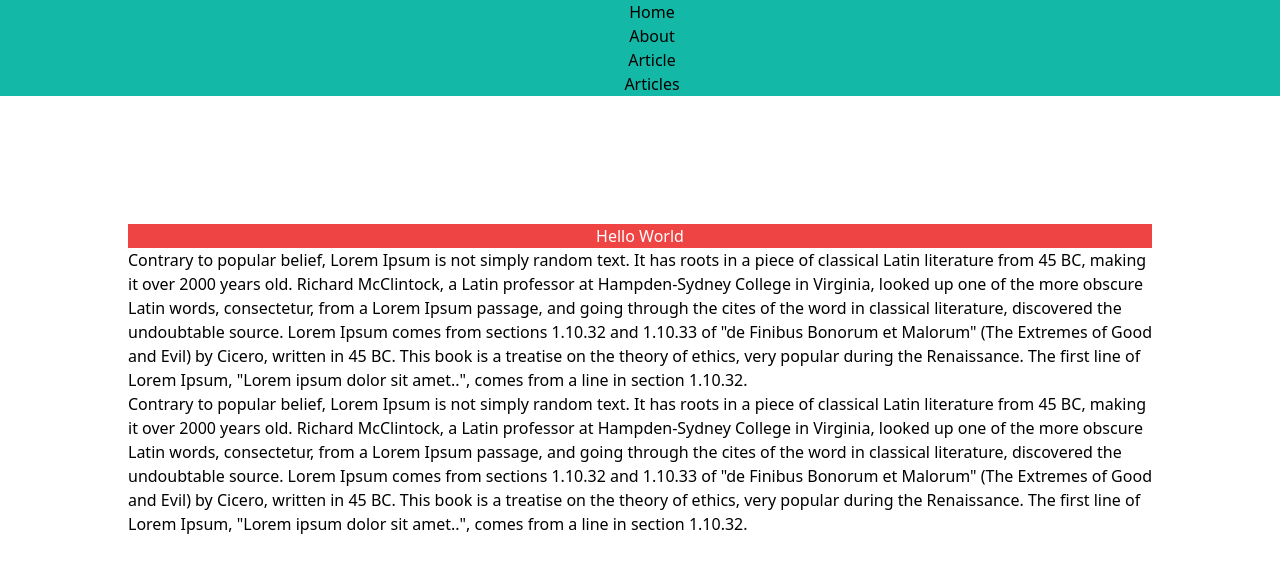
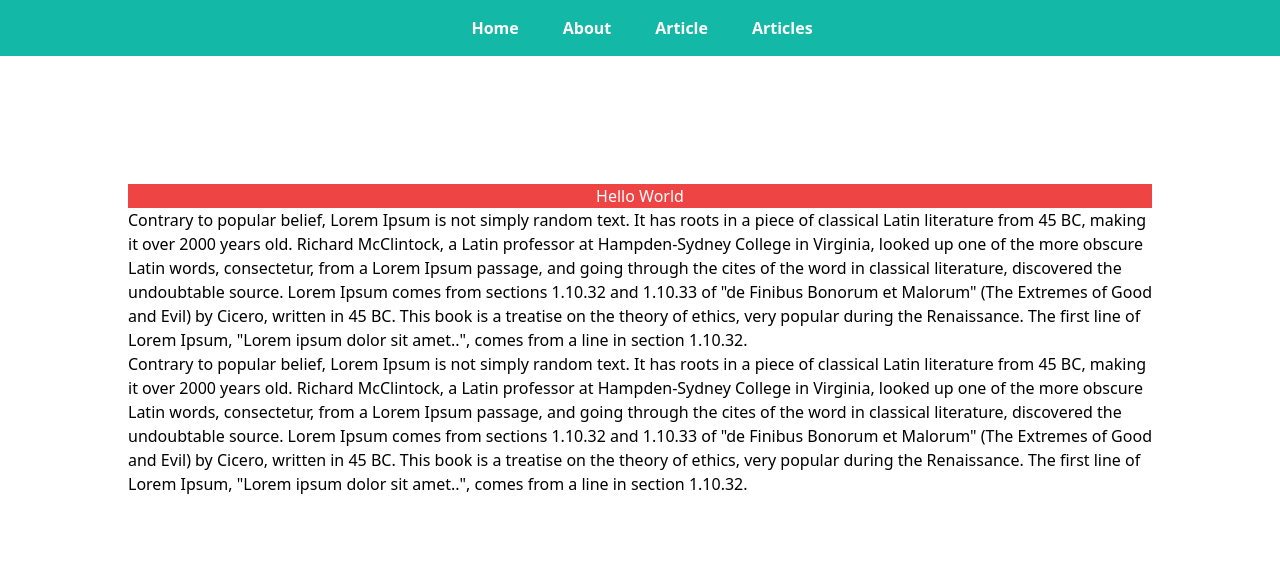
Before and after one commit to IbrahimOhid/mern_blog, a React (Create React App) app: page / in a window 1280 px wide. Shown: the top 570 px of the page. Built offline with nearby package versions, Linux system fonts and the light colour scheme.

Commit message:
atricle-content page added

```diff
--- a/src/App.js
+++ b/src/App.js
@@ -16,7 +16,7 @@
      <Routes>
      <Route path='/' element={<Home />} />
      <Route path='/about' element={<About />} />
-     <Route path='/article' element={<Article />} />
+     <Route path='/article/:name' element={<Article />} />
      <Route path='/articles' element={<ArticlesList />} />
      </Routes>
     </div>
--- a/src/components/Navbar.js
+++ b/src/components/Navbar.js
@@ -3,18 +3,18 @@
 
 const Navbar = () => {
   return (
-    <nav className="w-full bg-teal-500 top-0 text-center">
+    <nav className="w-full bg-teal-500 top-0 text-center py-4">
       <ul>
-        <li>
+        <li className="inline-block text-white mr-5 font-bold">
         <Link to='/' className="pl-6">Home</Link>
         </li>
-        <li>
+        <li className="inline-block text-white mr-5 font-bold">
         <Link to='/about' className="pl-6">About</Link>
         </li>
-        <li>
+        <li className="inline-block text-white mr-5 font-bold">
         <Link to='/article' className="pl-6">Article</Link>
         </li>
-        <li>
+        <li className="inline-block text-white mr-5 font-bold">
         <Link to='/articles' className="pl-6">Articles</Link>
         </li>
       </ul>
--- /dev/null
+++ b/src/pages/Article-Content.js
@@ -0,0 +1,31 @@
+const articles = [
+    {
+      name: "learn-react",
+      title: "The Fastest Way to Learn React",
+      thumbnail: "/images/blog1.jpeg",
+      content: [
+        "Welcome! Today were going to be talking about the fastest way to learn React. Lorem proin congue ligula id risus posuere, vel eleifend ex egestas. Sed in turpis leo. Aliquam malesuada in massa tincidunt egestas. Nam consectetur varius turpis, non porta arcu porttitor non. In tincidunt vulputate nulla quis egestas. Ut eleifend ut ipsum non fringilla. Praesent imperdiet nulla nec est luctus, at sodales purus euismod,Donec vel mauris lectus. Etiam nec lectus urna. Sed sodales ultrices dapibus. Nam blandit tristique risus, eget accumsan nisl interdum eu. Aenean ac accumsan nisi. Nunc vel pulvinar diam. Nam eleifend egestas viverra. Donec finibus lectus sed lorem ultricies, eget ornare leo luctus. Morbi vehicula, nulla eu tempor interdum, nibh elit congue tellus, ac vulputate urna lorem nec nisi. Morbi id consequat quam. Vivamus accumsan dui in facilisis aliquet,Etiam nec lectus urna. Sed sodales ultrices dapibus. Nam blandit tristique risus, eget accumsan nisl interdum eu. Aenean ac accumsan nisi. Nunc vel pulvinar diam. Nam eleifend egestas viverra. Donec finibus lectus sed lorem ultricies, eget ornare leo luctus. Morbi vehicula, nulla eu tempor interdum, nibh elit congue tellus, ac vulputate urna lorem nec nisi. Morbi id consequat quam. Vivamus accumsan dui in facilisis aliquet"
+      ],
+    },
+    {
+      name: "learn-node",
+      title: "How to Build a Node Server in 10 Minutes",
+      thumbnail: "/images/blog2.jpeg",
+      content: [
+        `In this article, we're going to be talking looking at a very quick way to set up a Node.js server. We'll be discussing some topics such as proin congue ligula id risus posuere, vel eleifend ex egestas. Sed in turpis leo. Aliquam malesuada in massa tincidunt egestas. Nam consectetur varius turpis, non porta arcu porttitor non. In tincidunt vulputate nulla quis egestas. Ut eleifend ut ipsum non fringilla. Praesent imperdiet nulla nec est luctus, at sodales purus euismod.`,
+        `Donec vel mauris lectus. Etiam nec lectus urna. Sed sodales ultrices dapibus. Nam blandit tristique risus, eget accumsan nisl interdum eu. Aenean ac accumsan nisi. Nunc vel pulvinar diam. Nam eleifend egestas viverra. Donec finibus lectus sed lorem ultricies, eget ornare leo luctus. Morbi vehicula, nulla eu tempor interdum, nibh elit congue tellus, ac vulputate urna lorem nec nisi. Morbi id consequat quam. Vivamus accumsan dui in facilisis aliquet.`,
+        `Etiam nec lectus urna. Sed sodales ultrices dapibus. Nam blandit tristique risus, eget accumsan nisl interdum eu. Aenean ac accumsan nisi. Nunc vel pulvinar diam. Nam eleifend egestas viverra. Donec finibus lectus sed lorem ultricies, eget ornare leo luctus. Morbi vehicula, nulla eu tempor interdum, nibh elit congue tellus, ac vulputate urna lorem nec nisi. Morbi id consequat quam. Vivamus accumsan dui in facilisis aliquet.`,
+      ],
+    },
+    {
+      name: "my-thoughts-on-learning-react",
+      title: "My Thoughts on Learning ReactJS",
+      thumbnail: "/images/blog3.jpeg",
+      content: [
+        `Today is the day I talk about something which scares most people: Learning ReactJS. In reality, I'm not sure why people have such a hard time with Learning ReactJS ligula id risus posuere, vel eleifend ex egestas. Sed in turpis leo. Aliquam malesuada in massa tincidunt egestas. Nam consectetur varius turpis, non porta arcu porttitor non. In tincidunt vulputate nulla quis egestas. Ut eleifend ut ipsum non fringilla. Praesent imperdiet nulla nec est luctus, at sodales purus euismod.`,
+        `Donec vel mauris lectus. Etiam nec lectus urna. Sed sodales ultrices dapibus. Nam blandit tristique risus, eget accumsan nisl interdum eu. Aenean ac accumsan nisi. Nunc vel pulvinar diam. Nam eleifend egestas viverra. Donec finibus lectus sed lorem ultricies, eget ornare leo luctus. Morbi vehicula, nulla eu tempor interdum, nibh elit congue tellus, ac vulputate urna lorem nec nisi. Morbi id consequat quam. Vivamus accumsan dui in facilisis aliquet.`,
+        `Etiam nec lectus urna. Sed sodales ultrices dapibus. Nam blandit tristique risus, eget accumsan nisl interdum eu. Aenean ac accumsan nisi. Nunc vel pulvinar diam. Nam eleifend egestas viverra. Donec finibus lectus sed lorem ultricies, eget ornare leo luctus. Morbi vehicula, nulla eu tempor interdum, nibh elit congue tellus, ac vulputate urna lorem nec nisi. Morbi id consequat quam. Vivamus accumsan dui in facilisis aliquet.`,
+      ],
+    },
+  ];
+  export default articles;
--- a/src/pages/Article.js
+++ b/src/pages/Article.js
@@ -1,8 +1,19 @@
 import React from 'react'
+import { useParams } from 'react-router-dom'
+import ArticleContent from './Article-Content'
+
 
 const Article = () => {
+  const {name} = useParams();
+  const article = ArticleContent.find((article)=> article.name === name);
+  if(!article) return <h1 className='text-center bg-red-600 text-white py-3 mt-10'>Article Not Found!</h1>
   return (
-    <div>This is Article Page</div>
+    <div>
+      <h1 className='text-3xl mt-10 font-bold'>{article.title}</h1>
+     {article.content.map((paragraph, index)=> (
+      <p className='text-blue-600 mt-3' key={index}>{paragraph}</p>
+     ))}
+    </div>
   )
 }
 
```
